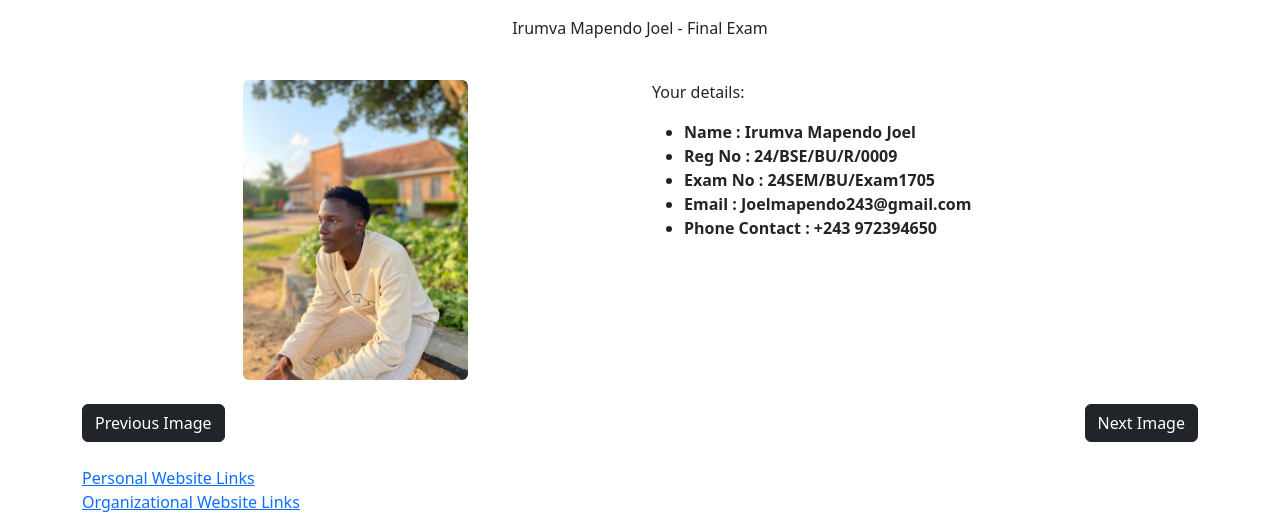
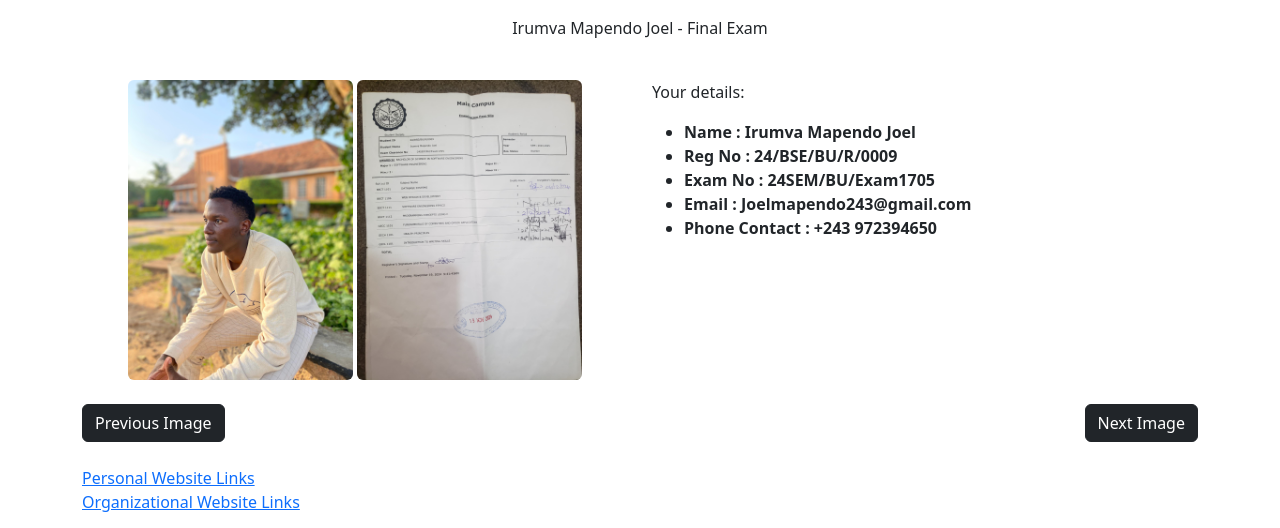
Before and after one commit to JoelMapendo/Final-Examen-paper, a plain HTML site: page Index.html in a window 1280 px wide. Shown: the top 528 px of the page. Drawn offline with nearby package versions, Linux system fonts and the light colour scheme.

Commit message:
Update Index.html

```diff
--- a/Index.html
+++ b/Index.html
@@ -21,6 +21,7 @@
             <div class="col-md-6 text-center">
                 <div class="placeholder-image">
                     <img id="image" src="jojoj.jpg" alt="Goffart Jean Marc" class="img-fluid rounded">
+                    <img id="image" src="examination pass.jpg" alt="Goffart Jean Marc" class="img-fluid rounded">
                 </div>
             </div>
             <div class="col-md-6">
```
